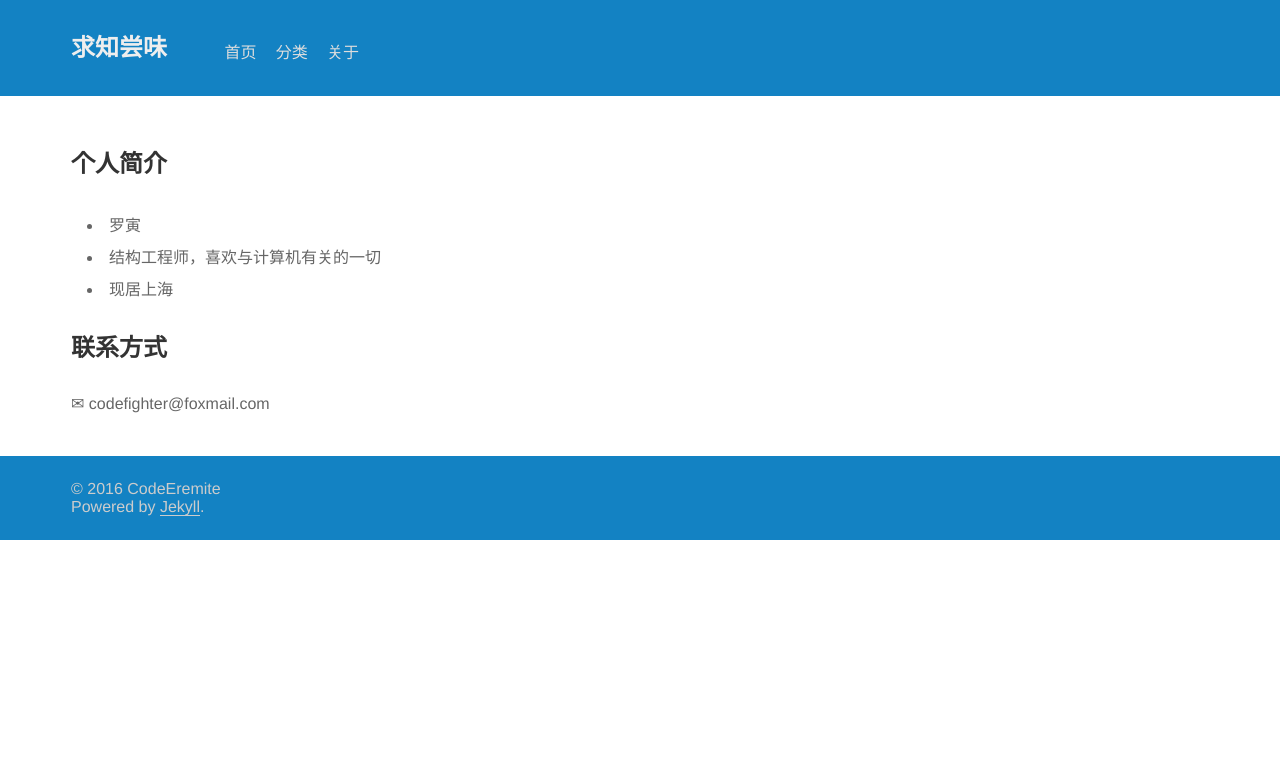
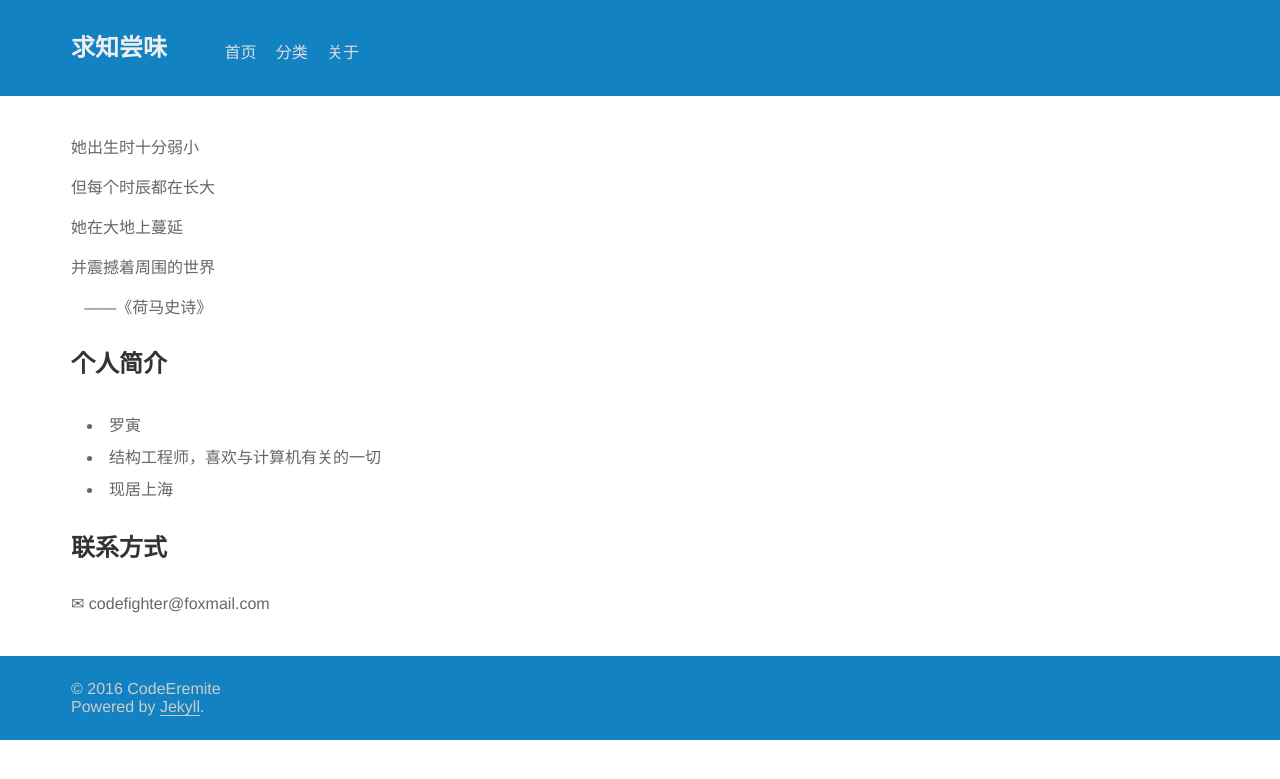
Before and after one commit to CodeEremite/codeeremite.github.io, a Jekyll site: the page built from about.md, in a window 1280 px wide. Shown: the top 779 px of the page. Built offline with Jekyll 4.4.1, drawn with Linux system fonts in a browser that asks for light colours.

Commit message:
add a poetry

```diff
--- a/about.md
+++ b/about.md
@@ -2,6 +2,16 @@
 layout: default
 title: "关于:About"
 ---
+
+她出生时十分弱小
+
+但每个时辰都在长大
+
+她在大地上蔓延
+
+并震撼着周围的世界
+
+&nbsp;&nbsp;&nbsp;——《荷马史诗》
 
 ## 个人简介
 
```
